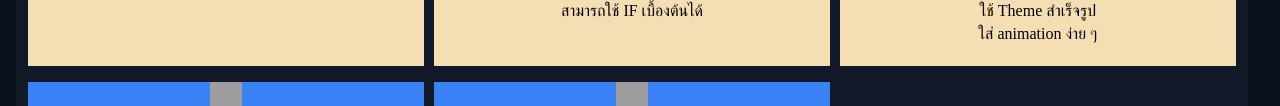
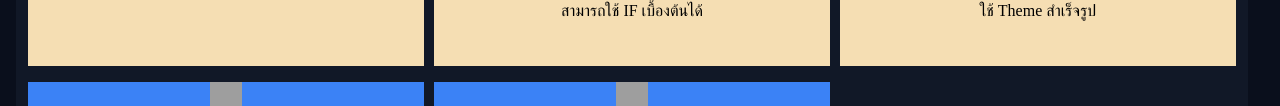
Before and after one commit to dackforwork/dackforwork, a plain HTML site: page index.html in a window 1280 px wide. Shown: the part 1194-1300 px from the top of the page. Drawn offline with Linux system fonts and the light colour scheme; grey boxes are pictures that could not be loaded.

Commit message:
แก้ไขข้อมล

```diff
--- a/index.html
+++ b/index.html
@@ -112,7 +112,6 @@
                     <p>พิมพ์ข้อความ</p>
                     <p>ใส่รูปภาพ</p>
                     <p>ใช้ Theme สำเร็จรูป</p>
-                    <p>ใส่ animation ง่าย ๆ</p>
                 </div>
             </div>
             <div class="card-th">
```
